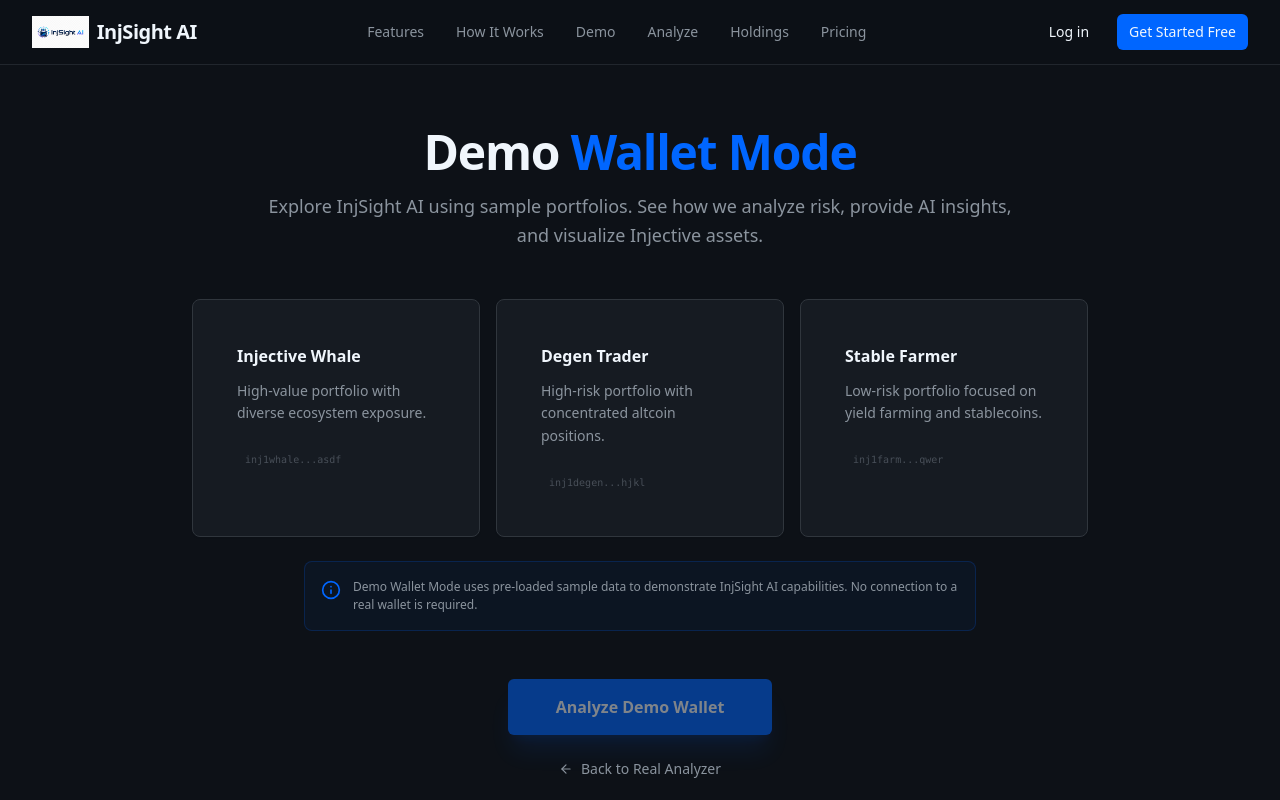
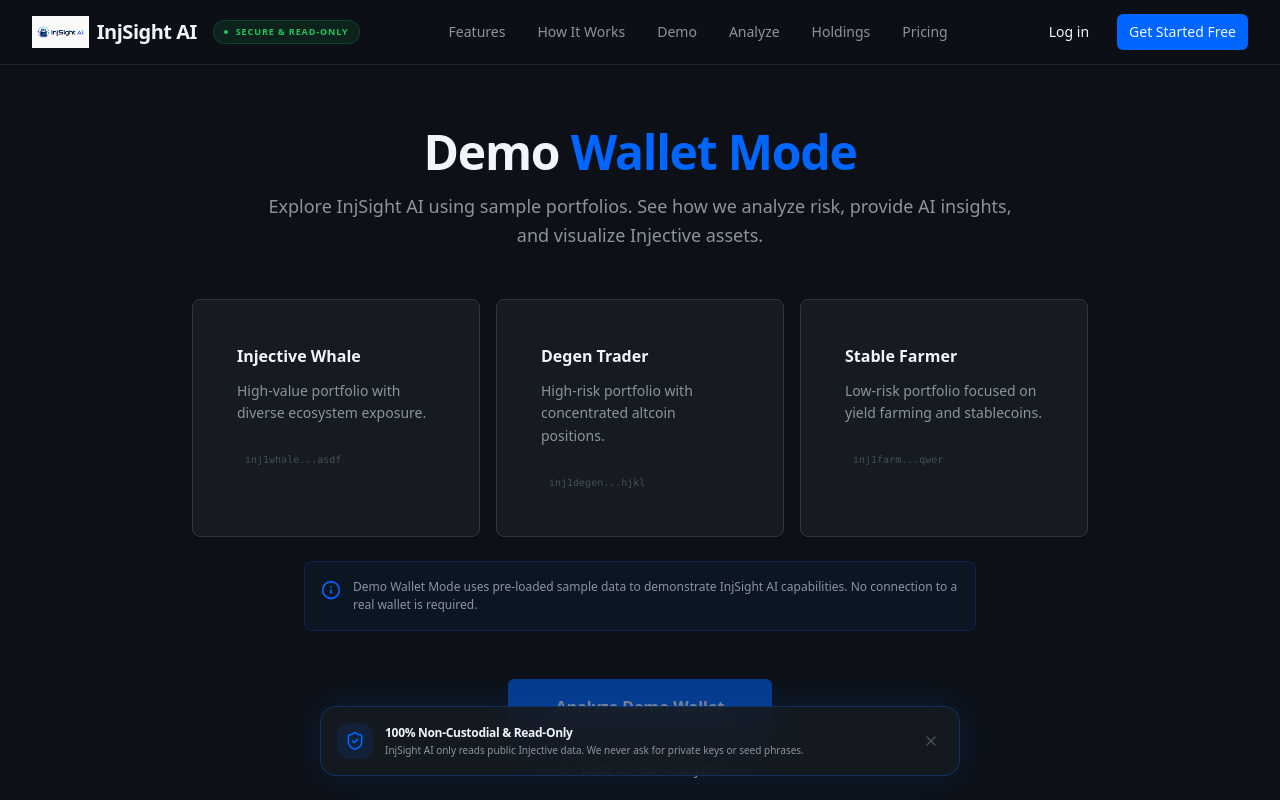
Before and after one commit to mokwathedeveloper/injsight-ai, a Next.js app in the folder frontend/: page /demo in a window 1280 px wide. Shown: the top 800 px of the page. Built offline with nearby package versions, Linux system fonts and the light colour scheme.

Commit message:
feat: integrate safety messaging into global layout and dashboard views

```diff
--- a/frontend/app/layout.tsx
+++ b/frontend/app/layout.tsx
@@ -1,5 +1,6 @@
 import type { Metadata } from "next";
 import { Inter, JetBrains_Mono } from "next/font/google";
+import { TrustSafetyBanner } from "@/components/ui/TrustSafetyBanner";
 import "./globals.css";
 
 const inter = Inter({ subsets: ["latin"], variable: "--font-inter" });
@@ -22,6 +23,7 @@
     <html lang="en">
       <body className={`${inter.variable} ${jetbrainsMono.variable} antialiased`}>
         {children}
+        <TrustSafetyBanner />
       </body>
     </html>
   );
--- a/frontend/components/analyzer/WalletReport.tsx
+++ b/frontend/components/analyzer/WalletReport.tsx
@@ -6,6 +6,7 @@
 import { TokenBalanceTable } from "../table/TokenBalanceTable";
 import { PortfolioCompositionCard } from "../dashboard/PortfolioCompositionCard";
 import { SuggestedNextStepsCard } from "../dashboard/SuggestedNextStepsCard";
+import { SecurityBadgeGroup } from "../ui/SecurityBadgeGroup";
 import { Card } from "@/components/ui/Card";
 import { Badge } from "@/components/ui/Badge";
 import { CheckCircle2, ChevronRight, Copy, Share2, Download } from "lucide-react";
@@ -53,6 +54,11 @@
             Save Analysis
           </Button>
         </div>
+      </div>
+
+      {/* Trust Signals */}
+      <div className="flex justify-start">
+        <SecurityBadgeGroup />
       </div>
 
       {/* Main Grid */}
--- a/frontend/components/demo/DemoWalletReport.tsx
+++ b/frontend/components/demo/DemoWalletReport.tsx
@@ -8,6 +8,7 @@
 import { TokenBalanceTable } from "../table/TokenBalanceTable";
 import { PortfolioCompositionCard } from "../dashboard/PortfolioCompositionCard";
 import { SuggestedNextStepsCard } from "../dashboard/SuggestedNextStepsCard";
+import { SecurityBadgeGroup } from "../ui/SecurityBadgeGroup";
 import { Card } from "@/components/ui/Card";
 import { Badge } from "@/components/ui/Badge";
 import { CheckCircle2, ChevronRight, Copy, ExternalLink } from "lucide-react";
@@ -50,6 +51,11 @@
             </Button>
           </Link>
         </div>
+      </div>
+
+      {/* Trust Signals */}
+      <div className="flex justify-start">
+        <SecurityBadgeGroup />
       </div>
 
       {/* Main Grid */}
--- a/frontend/components/layout/Navbar.tsx
+++ b/frontend/components/layout/Navbar.tsx
@@ -29,6 +29,10 @@
                 InjSight AI
               </span>
             </Link>
+            <div className="ml-4 hidden lg:flex items-center space-x-2 px-2.5 py-1 bg-success/10 border border-success/20 rounded-full">
+              <div className="w-1 h-1 rounded-full bg-success animate-pulse" />
+              <span className="text-[9px] font-bold text-success uppercase tracking-widest">Secure & Read-Only</span>
+            </div>
           </div>
 
           {/* Desktop Navigation */}
```
